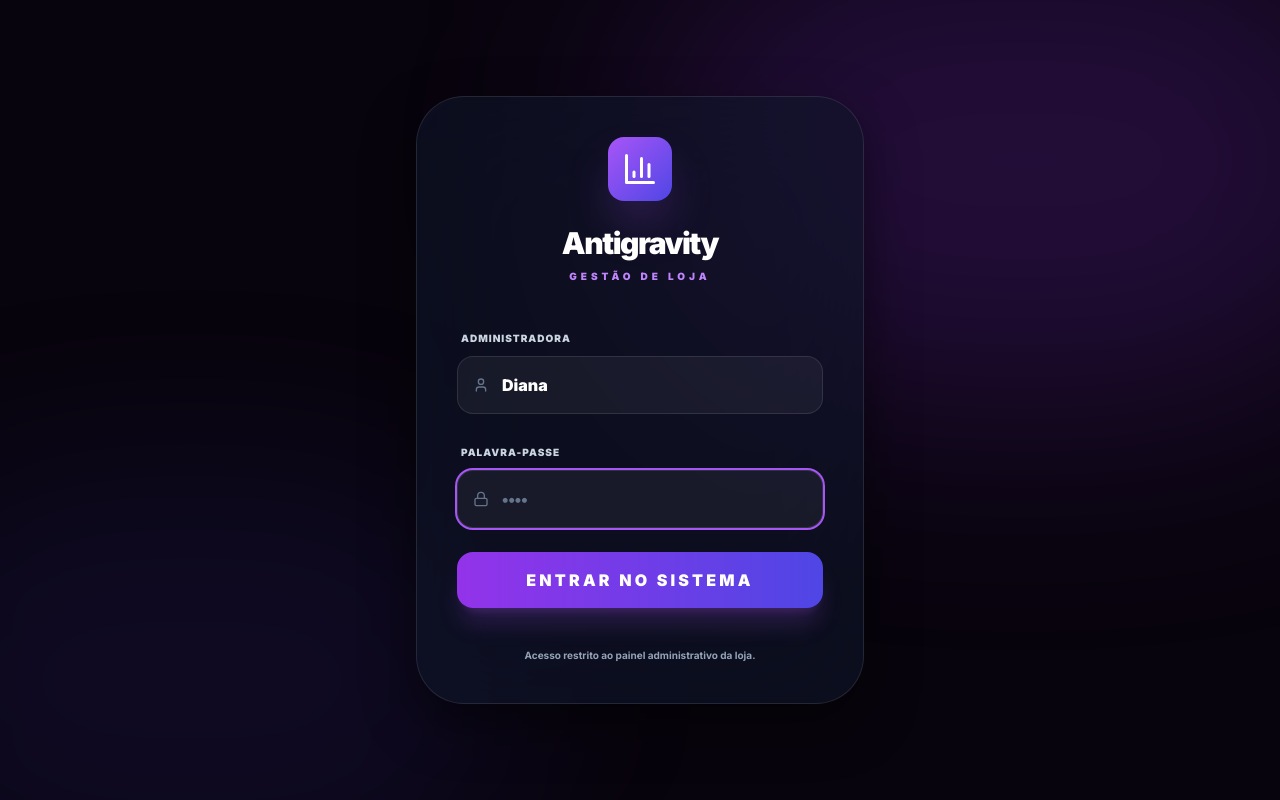
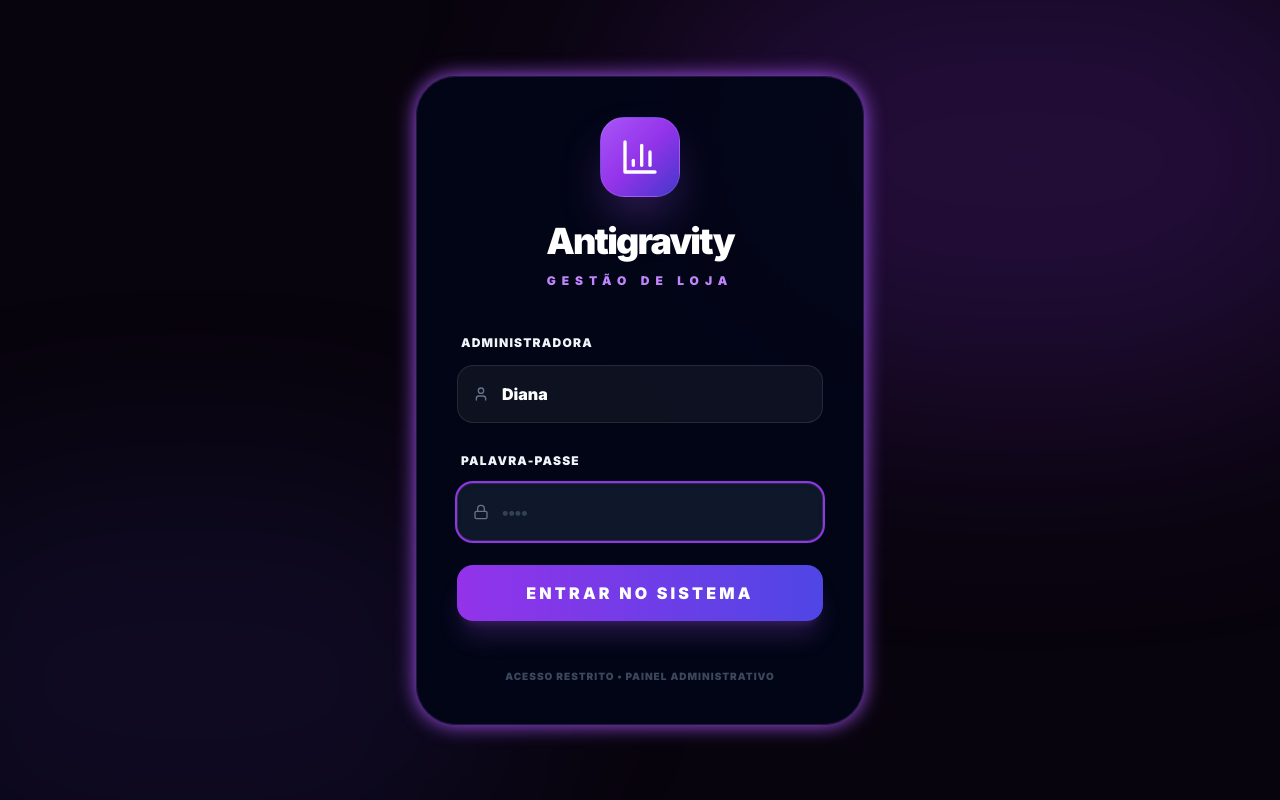
Before and after one commit to scapilix/Loja, a React (Vite) app: page /#/login in a window 1280 px wide. Built offline with nearby package versions, Linux system fonts and the light colour scheme.

Commit message:
UI: High-contrast Login revamp and 'Gestao de Loja' branding

```diff
--- a/src/components/Layout/AppLayout.tsx
+++ b/src/components/Layout/AppLayout.tsx
@@ -101,8 +101,8 @@ function AppLayout() {
           </div>
           {!isSidebarCollapsed && (
             <div className="flex flex-col overflow-hidden whitespace-nowrap">
-              <span className="font-black text-xl tracking-tighter text-gradient leading-none">Antigravity</span>
-              <span className="text-[9px] font-black uppercase tracking-[0.3em] text-purple-600 dark:text-purple-400 mt-1.5 drop-shadow-sm">Gestão de Loja</span>
+              <span className="font-black text-2xl tracking-tighter text-gradient leading-none">Antigravity</span>
+              <span className="text-[10px] font-black uppercase tracking-[0.3em] text-purple-600 dark:text-purple-400 mt-2 drop-shadow-sm">Gestão de Loja</span>
             </div>
           )}
         </div>
--- a/src/pages/Login.tsx
+++ b/src/pages/Login.tsx
@@ -25,22 +25,23 @@ export default function Login() {
       <div className="absolute bottom-[-10%] left-[-10%] w-[50%] h-[50%] bg-indigo-600/10 rounded-full blur-[100px]"></div>
 
       <motion.div
-        initial={{ opacity: 0, y: 20 }}
-        animate={{ opacity: 1, y: 0 }}
+        initial={{ opacity: 0, scale: 0.95 }}
+        animate={{ opacity: 1, scale: 1 }}
+        transition={{ duration: 0.5 }}
         className="w-full max-w-md relative z-10"
       >
-        <div className="bg-slate-900/60 backdrop-blur-3xl p-10 rounded-[3rem] border border-white/10 shadow-[0_20px_50px_rgba(0,0,0,0.5)]">
+        <div className="bg-slate-950/90 backdrop-blur-3xl p-10 rounded-[2.5rem] border border-purple-500/20 shadow-[0_20px_50px_rgba(0,0,0,0.8)] glow-primary">
           <div className="flex flex-col items-center mb-10">
-            <div className="w-16 h-16 bg-gradient-to-br from-purple-500 to-indigo-600 rounded-2xl flex items-center justify-center shadow-2xl shadow-purple-500/40 mb-6">
-              <BarChart3 className="text-white w-9 h-9" />
+            <div className="w-20 h-20 bg-gradient-to-br from-purple-500 via-purple-600 to-indigo-700 rounded-3xl flex items-center justify-center shadow-2xl shadow-purple-500/40 mb-6 border border-white/10">
+              <BarChart3 className="text-white w-10 h-10" />
             </div>
-            <h1 className="text-3xl font-black text-white tracking-tighter">Antigravity</h1>
-            <p className="text-purple-400 text-[10px] font-black uppercase tracking-[0.4em] mt-2">Gestão de Loja</p>
+            <h1 className="text-4xl font-black text-white tracking-tighter">Antigravity</h1>
+            <p className="text-purple-400 text-xs font-black uppercase tracking-[0.5em] mt-3">Gestão de Loja</p>
           </div>
 
           <form onSubmit={handleSubmit} className="space-y-6">
-            <div className="space-y-2">
-              <label className="text-[10px] font-black text-slate-300 uppercase tracking-widest ml-1 shadow-black">Administradora</label>
+            <div className="space-y-3">
+              <label className="text-xs font-black text-slate-100 uppercase tracking-widest ml-1">Administradora</label>
               <div className="relative">
                 <div className="absolute inset-y-0 left-0 pl-4 flex items-center pointer-events-none">
                   <User className="h-4 w-4 text-slate-500" />
@@ -54,8 +55,8 @@ export default function Login() {
               </div>
             </div>
 
-            <div className="space-y-2">
-              <label className="text-[10px] font-black text-slate-300 uppercase tracking-widest ml-1 shadow-black">Palavra-Passe</label>
+            <div className="space-y-3">
+              <label className="text-xs font-black text-slate-100 uppercase tracking-widest ml-1">Palavra-Passe</label>
               <div className="relative">
                 <div className="absolute inset-y-0 left-0 pl-4 flex items-center pointer-events-none">
                   <Lock className="h-4 w-4 text-slate-500" />
@@ -66,7 +67,7 @@ export default function Login() {
                   autoFocus
                   value={passwordInput}
                   onChange={(e) => setPasswordInput(e.target.value)}
-                  className={`block w-full pl-11 pr-4 py-4 bg-white/5 border ${error ? 'border-rose-500' : 'border-white/10'} rounded-2xl text-white font-black focus:outline-none focus:ring-2 focus:ring-purple-500 transition-all placeholder:text-slate-500`}
+                  className={`block w-full pl-11 pr-4 py-4 bg-slate-900 border ${error ? 'border-rose-500' : 'border-white/10'} rounded-2xl text-white font-black focus:outline-none focus:ring-2 focus:ring-purple-600 transition-all placeholder:text-slate-700 shadow-inner`}
                 />
               </div>
               {error && (
@@ -89,8 +90,8 @@ export default function Login() {
             </button>
           </form>
 
-          <p className="text-center text-slate-400 text-[10px] font-bold mt-10">
-            Acesso restrito ao painel administrativo da loja.
+          <p className="text-center text-slate-500 text-[10px] font-black uppercase tracking-widest mt-12 opacity-60">
+            Acesso Restrito • Painel Administrativo
           </p>
         </div>
       </motion.div>
```
